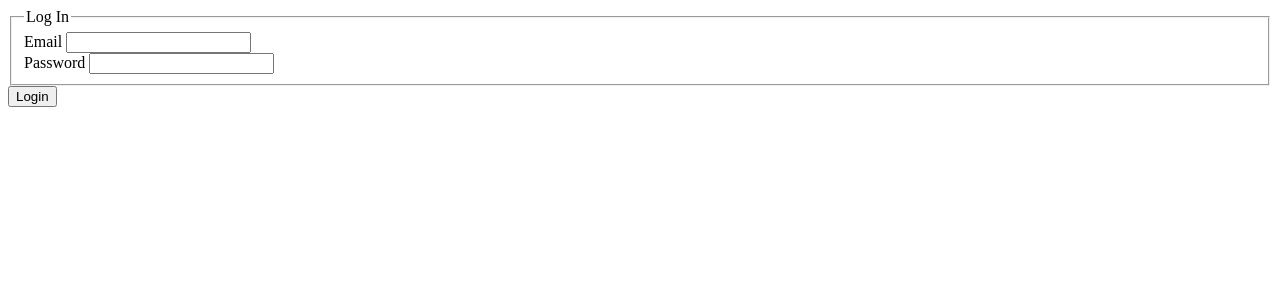
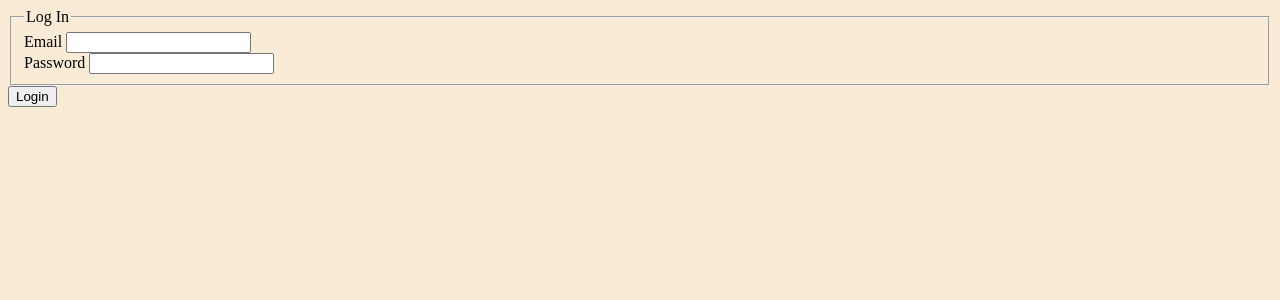
Before and after one commit to JuroMecir/PIS-2020, a Flask app: page / in a window 1280 px wide. Shown: the top 300 px of the page. Run offline with Flask 2, Linux system fonts and the light colour scheme.

Commit message:
trochu uprava

```diff
--- a/templates/base.html
+++ b/templates/base.html
@@ -7,7 +7,7 @@
     <link rel="stylesheet" href="{{ url_for('static', filename='css/main.css') }}">
     {% block head %}{% endblock %}
 </head>
-<body>
+<body style="background-color: antiquewhite;">
 {% with messages = get_flashed_messages() %}
     {% if messages %}
         <ul class="flashes">
```
